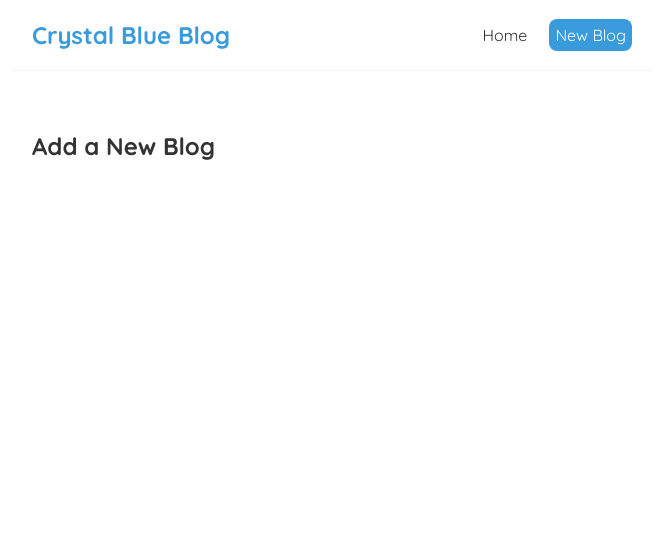
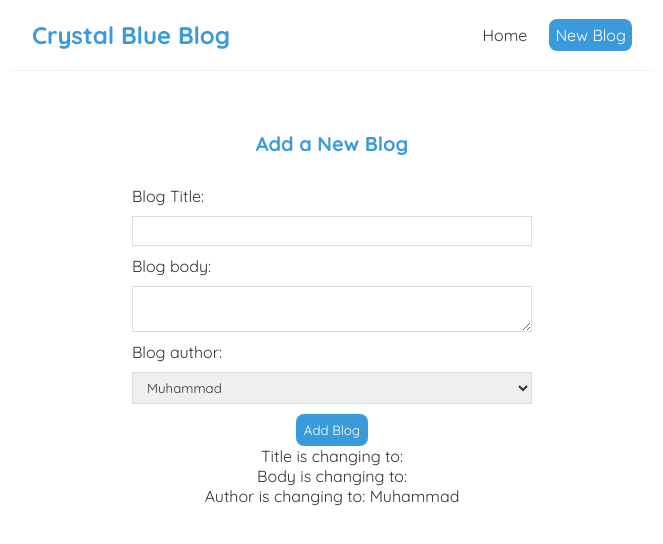
Before and after one commit to mohashyne/React_blog, a React (Create React App) app: page /create in a window 1280 px wide. Shown: the top 544 px of the page, without its empty margins (308-971 px from the left). Built offline with nearby package versions, Linux system fonts and the light colour scheme.

Commit message:
add controlled input form

```diff
--- a/src/Create.js
+++ b/src/Create.js
@@ -1,7 +1,40 @@
+import { useState } from "react";
+
 const Create = () => {
+   const [title, setTittle] = useState('');
+   const [body, setBody] =  useState('')
+   const [author, setAuthor] =  useState('Muhammad')
+
     return (
         <div className="create">
             <h2>Add a New Blog</h2>
+            <form>
+                <label>Blog Title:</label>
+                <input type="text"
+                required
+                value={title}
+                onChange={(e) => setTittle(e.target.value)}
+                />
+                <label>Blog body:</label>
+                <textarea
+                required
+                value={body}
+                onChange={(e) => setBody(e.target.value)}
+                ></textarea>
+                <label>Blog author:</label>
+                <select onChange={(e) => setAuthor(e.target.value)}>
+                    <option value="Muhammad">Muhammad</option>
+                    <option value="Hauwa">Hauwa</option>
+                    <option value="Musa">Musa</option>
+                </select>
+                <button>Add Blog</button>
+<div>
+
+                    <p>{`Title is changing to:  ${title}`}</p>
+                    <p>{`Body is changing to:  ${body}`}</p>
+                    <p>{`Author is changing to:  ${author}`}</p>
+</div>
+            </form>
         </div>
      );
 }
--- a/src/index.css
+++ b/src/index.css
@@ -64,10 +64,42 @@
   margin: 20px 0;
 }
 .blog-details button {
-  background: #f1356d;
+  background: #3a9bdc;
   color: #fff;
   border: 0;
   padding: 8px;
   border-radius: 8px;
   cursor: pointer;
 }
+
+/* create new blog form */
+.create {
+  max-width: 400px;
+  margin: 0 auto;
+  text-align: center;
+}
+.create label {
+  text-align: left;
+  display: block;
+}
+.create h2 {
+  font-size: 20px;
+  color: #3a9bdc;
+  margin-bottom: 30px;
+}
+.create input, .create textarea, .create select {
+  width: 100%;
+  padding: 6px 10px;
+  margin: 10px 0;
+  border: 1px solid #ddd;
+  box-sizing: border-box;
+  display: block;
+}
+.create button {
+  background: #3a9bdc;
+  color: #fff;
+  border: 0;
+  padding: 8px;
+  border-radius: 8px;
+  cursor: pointer;
+}
```
